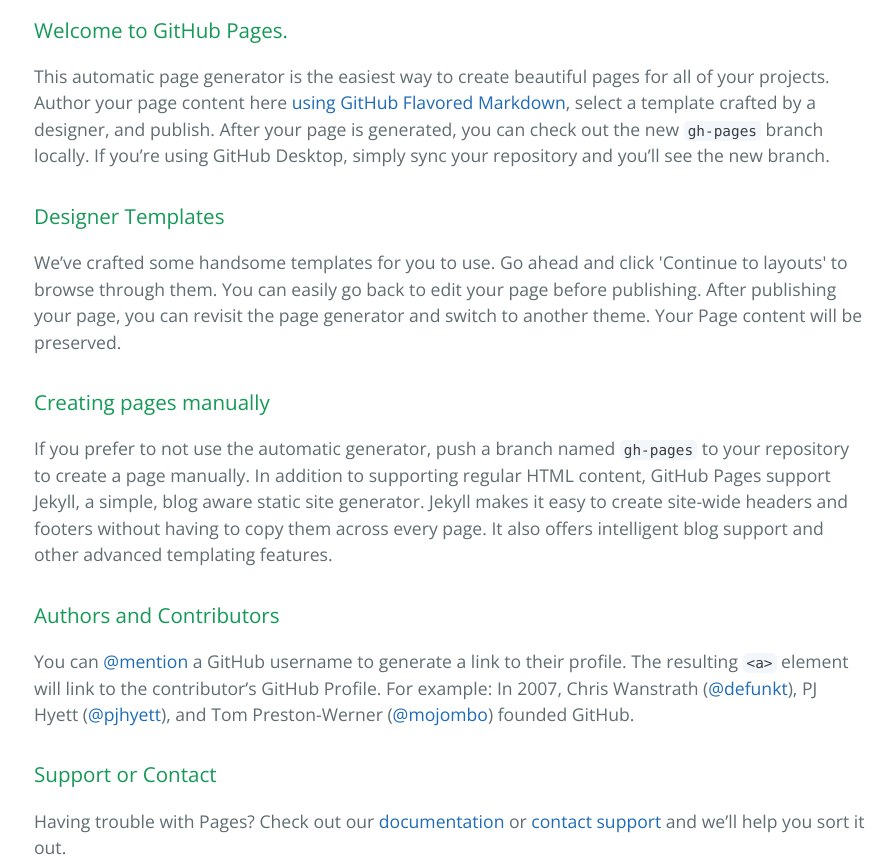
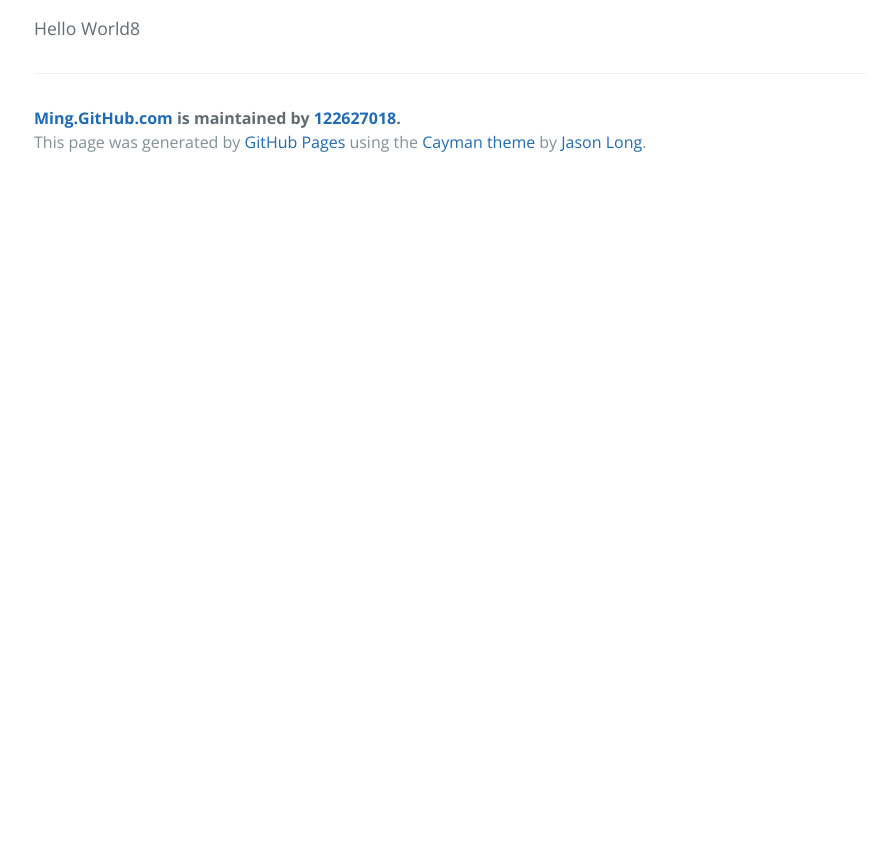
Before and after one commit to 122627018/aboutme, a plain HTML site: page index.html in a window 1280 px wide. Shown: the part 400-1264 px from the top of the page, without its empty margins (190-1082 px from the left). After the commit the page ends 800 px from the top, so only its background shows below. Drawn offline with nearby package versions, Linux system fonts and the light colour scheme.

```diff
--- a/index.html
+++ b/index.html
@@ -19,30 +19,7 @@
     </section>
 
     <section class="main-content">
-      <h3>
-<a id="welcome-to-github-pages" class="anchor" href="#welcome-to-github-pages" aria-hidden="true"><span aria-hidden="true" class="octicon octicon-link"></span></a>Welcome to GitHub Pages.</h3>
-
-<p>This automatic page generator is the easiest way to create beautiful pages for all of your projects. Author your page content here <a href="https://guides.github.com/features/mastering-markdown/">using GitHub Flavored Markdown</a>, select a template crafted by a designer, and publish. After your page is generated, you can check out the new <code>gh-pages</code> branch locally. If you’re using GitHub Desktop, simply sync your repository and you’ll see the new branch.</p>
-
-<h3>
-<a id="designer-templates" class="anchor" href="#designer-templates" aria-hidden="true"><span aria-hidden="true" class="octicon octicon-link"></span></a>Designer Templates</h3>
-
-<p>We’ve crafted some handsome templates for you to use. Go ahead and click 'Continue to layouts' to browse through them. You can easily go back to edit your page before publishing. After publishing your page, you can revisit the page generator and switch to another theme. Your Page content will be preserved.</p>
-
-<h3>
-<a id="creating-pages-manually" class="anchor" href="#creating-pages-manually" aria-hidden="true"><span aria-hidden="true" class="octicon octicon-link"></span></a>Creating pages manually</h3>
-
-<p>If you prefer to not use the automatic generator, push a branch named <code>gh-pages</code> to your repository to create a page manually. In addition to supporting regular HTML content, GitHub Pages support Jekyll, a simple, blog aware static site generator. Jekyll makes it easy to create site-wide headers and footers without having to copy them across every page. It also offers intelligent blog support and other advanced templating features.</p>
-
-<h3>
-<a id="authors-and-contributors" class="anchor" href="#authors-and-contributors" aria-hidden="true"><span aria-hidden="true" class="octicon octicon-link"></span></a>Authors and Contributors</h3>
-
-<p>You can <a href="https://help.github.com/articles/basic-writing-and-formatting-syntax/#mentioning-users-and-teams" class="user-mention">@mention</a> a GitHub username to generate a link to their profile. The resulting <code>&lt;a&gt;</code> element will link to the contributor’s GitHub Profile. For example: In 2007, Chris Wanstrath (<a href="https://github.com/defunkt" class="user-mention">@defunkt</a>), PJ Hyett (<a href="https://github.com/pjhyett" class="user-mention">@pjhyett</a>), and Tom Preston-Werner (<a href="https://github.com/mojombo" class="user-mention">@mojombo</a>) founded GitHub.</p>
-
-<h3>
-<a id="support-or-contact" class="anchor" href="#support-or-contact" aria-hidden="true"><span aria-hidden="true" class="octicon octicon-link"></span></a>Support or Contact</h3>
-
-<p>Having trouble with Pages? Check out our <a href="https://help.github.com/pages">documentation</a> or <a href="https://github.com/contact">contact support</a> and we’ll help you sort it out.</p>
+      <p>Hello World8</p>
 
       <footer class="site-footer">
         <span class="site-footer-owner"><a href="https://github.com/122627018/ming.github.com">Ming.GitHub.com</a> is maintained by <a href="https://github.com/122627018">122627018</a>.</span>
```
Also changed, not shown: params.json (+1 -1 lines).
